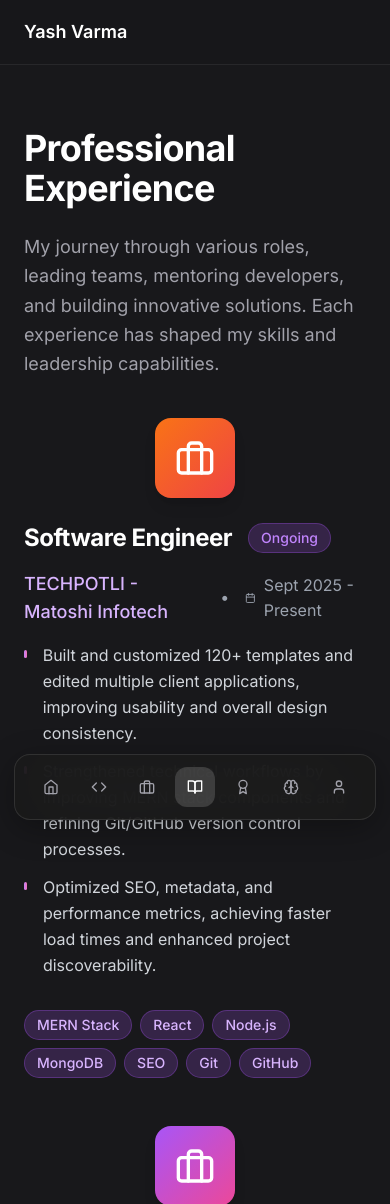
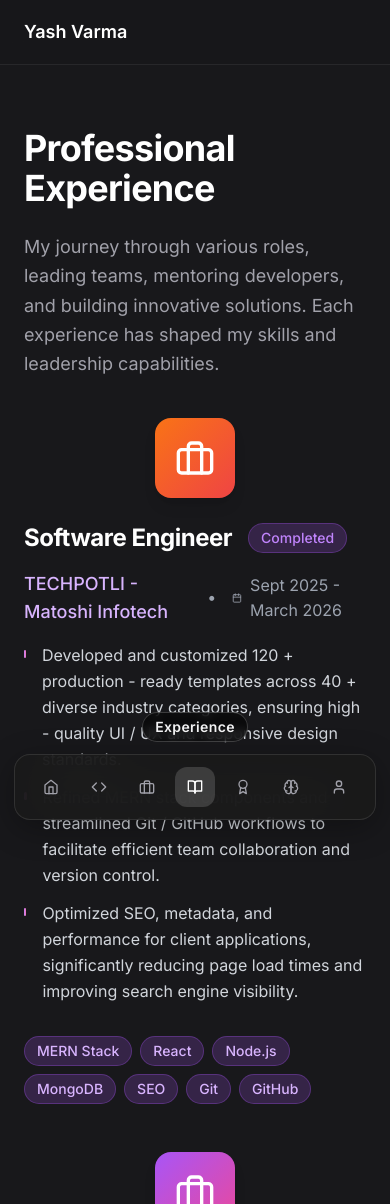
Before and after one commit to Yash2204V/portfolio, a React (Vite) app: page /experience in a window 390 px wide. Shown: the top 1204 px of the page. Built offline with nearby package versions, Linux system fonts and the light colour scheme.

Commit message:
fix: some updates over portfolio

```diff
--- a/src/components/DockNavigation.tsx
+++ b/src/components/DockNavigation.tsx
@@ -1,4 +1,3 @@
-import React from 'react';
 import { Link, useLocation } from 'react-router-dom';
 import { motion } from 'framer-motion';
 import {
@@ -25,6 +24,7 @@ const DockNavigation = () => {
   ];
 
   const isActive = (path: string) => location.pathname === path;
+  const activeItemName = navItems.find((item) => isActive(item.path))?.name ?? 'Home';
 
   return (
   <motion.div
@@ -32,9 +32,14 @@ const DockNavigation = () => {
     animate={{ y: 0, opacity: 1, x: '-50%' }}
     transition={{ delay: 1, duration: 0.8 }}
     className="fixed bottom-6 lg:bottom-12 left-1/2 z-50">
+      <div className="mb-3 flex justify-center md:hidden">
+        <p className="rounded-full border border-white/20 bg-black/60 px-3 py-1 text-sm font-semibold tracking-wide text-zinc-100 backdrop-blur-sm">
+          {activeItemName}
+        </p>
+      </div>
       <div className="dock-nav rounded-2xl px-4 py-3">
         <div className="flex items-center space-x-2">
-          {navItems.map((item, index) => {
+          {navItems.map((item) => {
             const IconComponent = item.icon;
             const active = isActive(item.path);
 
@@ -42,10 +47,14 @@ const DockNavigation = () => {
               <Link
                 key={item.path}
                 to={item.path}
-                className={`dock-item flex items-center justify-center w-10 h-10 ${
+                aria-label={item.name}
+                className={`dock-item group relative flex items-center justify-center w-10 h-10 ${
                   active ? 'active' : ''
                 }`}
               >
+                <span className="pointer-events-none absolute -top-11 left-1/2 z-20 hidden -translate-x-1/2 whitespace-nowrap rounded-md border border-white/20 bg-black/90 px-2.5 py-1 text-xs font-medium text-zinc-50 opacity-0 shadow-lg transition-opacity duration-200 group-hover:opacity-100 group-focus-visible:opacity-100 md:block">
+                  {item.name}
+                </span>
                 <IconComponent
                   size={18}
                   className={`transition-colors ${
--- a/src/pages/Experience.tsx
+++ b/src/pages/Experience.tsx
@@ -6,12 +6,12 @@ const Experience = () => {
     {
       company: 'TECHPOTLI - Matoshi Infotech',
       position: 'Software Engineer',
-      duration: 'Sept 2025 - Present',
-      status: 'Ongoing',
+      duration: 'Sept 2025 - March 2026',
+      status: 'Completed',
       description: [
-        'Built and customized 120+ templates and edited multiple client applications, improving usability and overall design consistency.',
-        'Strengthened technical workflows by improving MERN stack components and refining Git/GitHub version control processes.',
-        'Optimized SEO, metadata, and performance metrics, achieving faster load times and enhanced project discoverability.'
+        'Developed and customized 120 + production - ready templates across 40 + diverse industry categories, ensuring high - quality UI / UX and responsive design standards.',
+        'Refined MERN stack components and streamlined Git / GitHub workflows to facilitate efficient team collaboration and version control.',
+        'Optimized SEO, metadata, and performance for client applications, significantly reducing page load times and improving search engine visibility.'
       ],
       technologies: ['MERN Stack', 'React', 'Node.js', 'MongoDB', 'SEO', 'Git', 'GitHub'],
       color: 'from-orange-500 to-red-500'
--- a/src/pages/Home.tsx
+++ b/src/pages/Home.tsx
@@ -197,15 +197,15 @@ const Home = () => {
             viewport={{ once: true }}
             className="flex flex-col justify-start w-full" >
             <Quote size={65} className='-scale-x-100' />
-            <p className="text-xl text-zinc-300 leading-relaxed max-w-2xl mx-auto mb-10 mt-3">
-              I wanna thrive till death. Innovation isn't the only thing — my keen goal is to observe within, then do it.
+            <p className="text-2xl text-zinc-300 leading-relaxed italic max-w-2xl mx-auto mb-10 mt-3">
+              If the work is worth it, it absorbs "you" completely.
             </p>
           </motion.div>
             <div className="flex justify-center">
               <Link
                 to="/about"
                 className="minimal-button-outline text-2xl px-6 py-2 rounded-full border border-zinc-400 text-zinc-300 hover:text-white hover:border-white transition-all duration-300" >
-                Who am I ?
+                my journey
                 <ArrowRight className="ml-2 w-4 h-4 inline-block transition-transform group-hover:translate-x-1" />
               </Link>
             </div>
```
Also changed, not shown: 1 other file (tests, documents, lock files or other folders).
